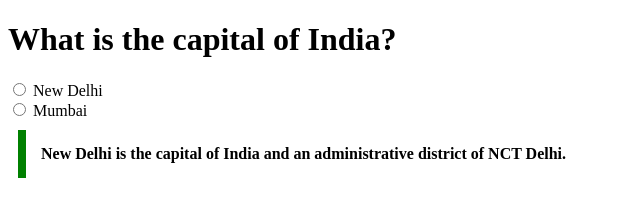
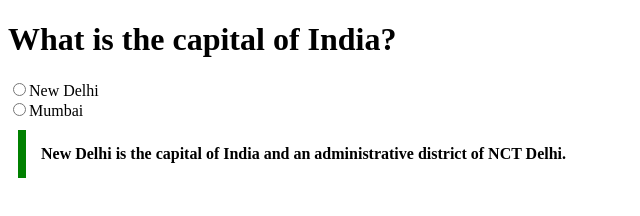
Before and after one commit to acciojob/trivia-skhandelwal758, a website: page main.html in a window 1280 px wide. Shown: the full height of the page, 0-640 px from the left. Drawn offline with Linux system fonts and the light colour scheme.

Commit message:
created a submission

```diff
--- a/main.html
+++ b/main.html
@@ -10,13 +10,9 @@
 	<!-- the entire body must be written by student -->
 
 	<h1>What is the capital of India?</h1>
-	<input type="radio" name="new" value="New Delhi">
-	<label for="new">New Delhi</label><br>
-
-	<input type="radio" name="new" value="Mumbai">
-	<label for="new">Mumbai</label><br>
-
-	<blockquote class="bq" cite=" https://en.wikipedia.org/wiki/New_Delhi ">
+	<input type="radio" name="new" value="New Delhi">New Delhi<br>
+	<input type="radio" name="new" value="Mumbai">Mumbai
+	<blockquote class="bq" cite=" https://en.wikipedia.org/wiki/New_Delhi">
 		New Delhi is the capital of India and an administrative district of NCT Delhi.
 	</blockquote>
 
```
